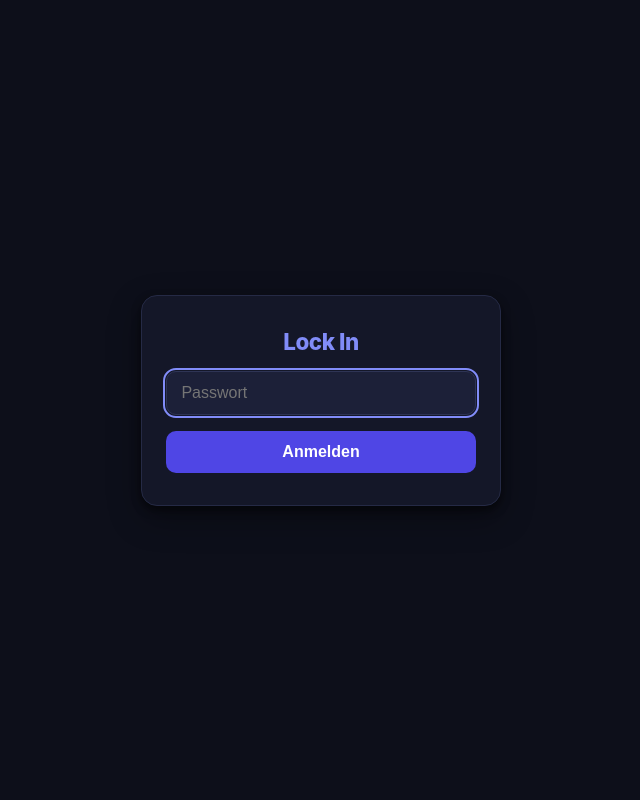
After one commit to tuesandi/lock-in, a Flask app: template templates/login.html in a window 1280 px wide. The commit adds this page. Shown: the whole page, without its empty margins (319-959 px from the left). Run offline with Flask 3, Linux system fonts and the light colour scheme; the template is opened without the code that fills it, so the values that code supplies are empty; the visitor is signed in with stand-in values (Sample User, id 1); some libraries are stand-ins or nearby versions.

Commit message:
Add password login, API token auth, and duplicate-push protection
- Browser login via APP_PASSWORD with signed session cookies
- Widget/cron endpoints now require API_TOKEN (header or query param)
- Prevent duplicate push notifications across multiple app instances
- Move ngrok domain into .env, disable Flask debug mode by default

```diff
--- a/app.py
+++ b/app.py
@@ -1,4 +1,4 @@
-from flask import Flask, request, jsonify, render_template
+from flask import Flask, request, jsonify, render_template, session, redirect, url_for
 import psycopg2
 import psycopg2.extras
 from datetime import date, datetime
@@ -6,6 +6,9 @@ import os
 import re
 import json
 import atexit
+import hmac
+import time
+from datetime import timedelta
 import anthropic
 import requests
 import feedparser
@@ -17,6 +20,70 @@ load_dotenv()
 
 app = Flask(__name__)
 app.register_blueprint(finance_bp)
+
+
+# ── Auth ──────────────────────────────────────────────────────────────────────
+#
+# Browser: Login mit APP_PASSWORD, danach Session-Cookie (30 Tage).
+# Widgets / Cron / Skripte: API_TOKEN per Header "X-API-Token: <token>"
+# oder als Query-Parameter "?token=<token>".
+
+app.secret_key = os.environ.get("SECRET_KEY") or os.urandom(32)
+app.config.update(
+    PERMANENT_SESSION_LIFETIME=timedelta(days=30),
+    SESSION_COOKIE_HTTPONLY=True,
+    SESSION_COOKIE_SAMESITE="Lax",
+    SESSION_COOKIE_SECURE=os.environ.get("COOKIE_SECURE") == "1",
+)
+
+PUBLIC_ENDPOINTS = {"login", "static"}
+
+
+def _safe_equals(a, b):
+    return bool(a) and bool(b) and hmac.compare_digest(str(a), str(b))
+
+
+def _valid_api_token():
+    expected = os.environ.get("API_TOKEN", "").strip()
+    given = request.headers.get("X-API-Token") or request.args.get("token")
+    return _safe_equals(given, expected)
+
+
+@app.before_request
+def require_login():
+    if request.endpoint in PUBLIC_ENDPOINTS:
+        return None
+    if session.get("logged_in") or _valid_api_token():
+        return None
+    if request.path.startswith("/api/"):
+        return jsonify({"error": "Nicht angemeldet"}), 401
+    return redirect(url_for("login", next=request.path))
+
+
+@app.route("/login", methods=["GET", "POST"])
+def login():
+    password = os.environ.get("APP_PASSWORD", "")
+    if not password:
+        return "APP_PASSWORD ist nicht gesetzt – bitte in .env bzw. bei Render eintragen.", 500
+
+    error = None
+    if request.method == "POST":
+        if _safe_equals(request.form.get("password", ""), password):
+            session.clear()
+            session["logged_in"] = True
+            session.permanent = True
+            nxt = request.args.get("next", "/")
+            safe = nxt.startswith("/") and not nxt.startswith(("//", "/\\"))
+            return redirect(nxt if safe else "/")
+        time.sleep(1)  # bremst Passwort-Raten
+        error = "Falsches Passwort"
+    return render_template("login.html", error=error)
+
+
+@app.route("/logout")
+def logout():
+    session.clear()
+    return redirect(url_for("login"))
 
 
 # ── Pushover ──────────────────────────────────────────────────────────────────
@@ -36,9 +103,28 @@ def send_push_notification(title, message):
         pass
 
 
+def claim_notification(kind):
+    """Gibt True zurück, wenn diese Benachrichtigung heute noch nicht verschickt wurde.
+    Verhindert doppelte Pushes, wenn mehrere Instanzen (z. B. lokal + Render
+    oder mehrere gunicorn-Worker) gleichzeitig laufen."""
+    conn = get_db()
+    cur = conn.cursor()
+    cur.execute(
+        "INSERT INTO notification_log (kind, day) VALUES (%s, %s) ON CONFLICT DO NOTHING RETURNING kind",
+        (kind, date.today().isoformat()),
+    )
+    claimed = cur.fetchone() is not None
+    conn.commit()
+    cur.close()
+    conn.close()
+    return claimed
+
+
 def daily_reminder():
     today = date.today().isoformat()
     try:
+        if not claim_notification("daily_reminder"):
+            return
         conn = get_db()
         cur = conn.cursor(cursor_factory=psycopg2.extras.RealDictCursor)
         cur.execute(
@@ -128,7 +214,6 @@ def init_db():
             created_at TIMESTAMP DEFAULT CURRENT_TIMESTAMP
         )
     """)
-    cur.execute("ALTER TABLE user_portfolio ENABLE ROW LEVEL SECURITY")
     cur.execute("""
         CREATE TABLE IF NOT EXISTS user_financial_profile (
             id INTEGER PRIMARY KEY CHECK (id = 1),
@@ -137,7 +222,19 @@ def init_db():
             monthly_budget NUMERIC
         )
     """)
-    cur.execute("ALTER TABLE user_financial_profile ENABLE ROW LEVEL SECURITY")
+    cur.execute("""
+        CREATE TABLE IF NOT EXISTS notification_log (
+            kind TEXT NOT NULL,
+            day TEXT NOT NULL,
+            PRIMARY KEY (kind, day)
+        )
+    """)
+    # RLS ohne Policies sperrt den Zugriff über die öffentliche Supabase-REST-API
+    # (anon-Key). Die App selbst verbindet sich als Tabellen-Besitzer und ist
+    # davon nicht betroffen.
+    for table in ("todos", "calorie_goal", "calorie_entries", "termine",
+                  "user_portfolio", "user_financial_profile", "notification_log"):
+        cur.execute(f"ALTER TABLE {table} ENABLE ROW LEVEL SECURITY")
     conn.commit()
     cur.close()
     conn.close()
@@ -384,7 +481,7 @@ def get_termine_range():
     return jsonify([dict(r) for r in rows])
 
 
-# ── Widget Endpoints (unprotected, for Scriptable iPhone widgets) ─────────────
+# ── Widget Endpoints (für Scriptable-Widgets, brauchen API_TOKEN) ─────────────
 
 @app.route("/api/widget-todos", methods=["GET"])
 def widget_todos():
@@ -630,7 +727,10 @@ Erstelle aus diesen Daten ein kurzes, flüssig geschriebenes, motivierendes Audi
 @app.route("/api/cron-daily-summary", methods=["GET", "POST"])
 def cron_daily_summary():
     today = date.today().isoformat()
+    force = request.args.get("force") == "1"
     try:
+        if not force and not claim_notification("cron_daily_summary"):
+            return jsonify({"sent": False, "reason": "Heute bereits gesendet (?force=1 zum Erzwingen)"})
         conn = get_db()
         cur = conn.cursor(cursor_factory=psycopg2.extras.RealDictCursor)
         cur.execute(
@@ -645,8 +745,9 @@ def cron_daily_summary():
         todos = cur.fetchall()
         cur.close()
         conn.close()
-    except Exception as e:
-        return jsonify({"error": str(e)}), 500
+    except Exception:
+        app.logger.exception("cron_daily_summary fehlgeschlagen")
+        return jsonify({"error": "Datenbankfehler"}), 500
 
     if not termine and not todos:
         send_push_notification(
@@ -681,4 +782,8 @@ atexit.register(lambda: scheduler.shutdown())
 init_db()
 
 if __name__ == "__main__":
-    app.run(host="0.0.0.0", debug=True, port=5000)
+    # Debug-Modus NIE zusammen mit ngrok/Internet-Zugriff verwenden:
+    # Der Werkzeug-Debugger erlaubt das Ausführen von beliebigem Python-Code.
+    # Nur lokal zum Entwickeln mit FLASK_DEBUG=1 in der .env einschalten.
+    debug = os.environ.get("FLASK_DEBUG") == "1"
+    app.run(host="127.0.0.1", port=5000, debug=debug)
--- a/static/app.js
+++ b/static/app.js
@@ -20,6 +20,10 @@ async function api(url, opts = {}) {
     headers: { "Content-Type": "application/json" },
     ...opts,
   });
+  if (res.status === 401) {
+    window.location.href = "/login";
+    return null;
+  }
   if (res.status === 204) return null;
   return res.json();
 }
--- a/static/style.css
+++ b/static/style.css
@@ -827,3 +827,14 @@ details[open] .profile-summary::after { content: " ▴"; }
   .finance-form .pf-qty,
   .finance-form .pf-price { flex: 1 1 80px; }
 }
+
+
+/* ── Logout-Link ────────────────────────────────────────────────────────────── */
+
+.logout-link {
+  margin-left: auto;
+  color: var(--text-dim);
+  font-size: .8rem;
+  text-decoration: none;
+}
+.logout-link:hover { color: var(--text); }
--- a/templates/index.html
+++ b/templates/index.html
@@ -13,6 +13,7 @@
   <div class="header-inner">
     <h1>Lock In</h1>
     <span id="current-date" class="date-badge"></span>
+    <a href="/logout" class="logout-link" title="Abmelden">Abmelden</a>
   </div>
 </header>
 
--- /dev/null
+++ b/templates/login.html
@@ -0,0 +1,62 @@
+<!DOCTYPE html>
+<html lang="de">
+<head>
+  <meta charset="UTF-8">
+  <meta name="viewport" content="width=device-width, initial-scale=1.0, viewport-fit=cover">
+  <title>Anmelden – Lock In</title>
+  <link rel="stylesheet" href="/static/style.css">
+  <style>
+    .login-wrap {
+      min-height: 100vh;
+      display: flex;
+      align-items: center;
+      justify-content: center;
+      padding: 1.5rem;
+    }
+    .login-card {
+      width: 100%;
+      max-width: 360px;
+      background: var(--card);
+      border: 1px solid var(--border);
+      border-radius: var(--radius);
+      box-shadow: var(--shadow);
+      padding: 2rem 1.5rem;
+      display: flex;
+      flex-direction: column;
+      gap: 1rem;
+    }
+    .login-card h1 { font-size: 1.4rem; text-align: center; }
+    .login-card input {
+      width: 100%;
+      padding: .75rem .9rem;
+      background: var(--card-2);
+      border: 1px solid var(--border-2);
+      border-radius: var(--radius-sm);
+      color: var(--text);
+      font-size: 1rem;
+    }
+    .login-card input:focus { outline: 2px solid var(--primary); outline-offset: 1px; }
+    .login-card button {
+      padding: .75rem;
+      background: var(--primary-btn);
+      color: #fff;
+      border: none;
+      border-radius: var(--radius-sm);
+      font-size: 1rem;
+      font-weight: 700;
+      cursor: pointer;
+    }
+    .login-error { color: var(--danger); font-size: .9rem; text-align: center; }
+  </style>
+</head>
+<body>
+  <div class="login-wrap">
+    <form class="login-card" method="post">
+      <h1>Lock In</h1>
+      {% if error %}<p class="login-error">{{ error }}</p>{% endif %}
+      <input type="password" name="password" placeholder="Passwort" autocomplete="current-password" autofocus required>
+      <button type="submit">Anmelden</button>
+    </form>
+  </div>
+</body>
+</html>
--- a/templates/scan.html
+++ b/templates/scan.html
@@ -419,6 +419,7 @@
         headers: { "Content-Type": "application/json" },
         body: JSON.stringify({ image: imageB64, media_type: "image/jpeg" }),
       });
+      if (res.status === 401) { window.location.href = "/login"; return; }
       const data = await res.json();
 
       if (!res.ok) {
@@ -487,6 +488,7 @@
         headers: { "Content-Type": "application/json" },
         body: JSON.stringify({ description, calories, date: today }),
       });
+      if (res.status === 401) { window.location.href = "/login"; return; }
       if (res.ok) {
         showToast("✓ " + calories + " kcal eingetragen");
         closeModal();
```
Also changed, not shown: render.yaml (+8 -0 lines), 2 other files.
